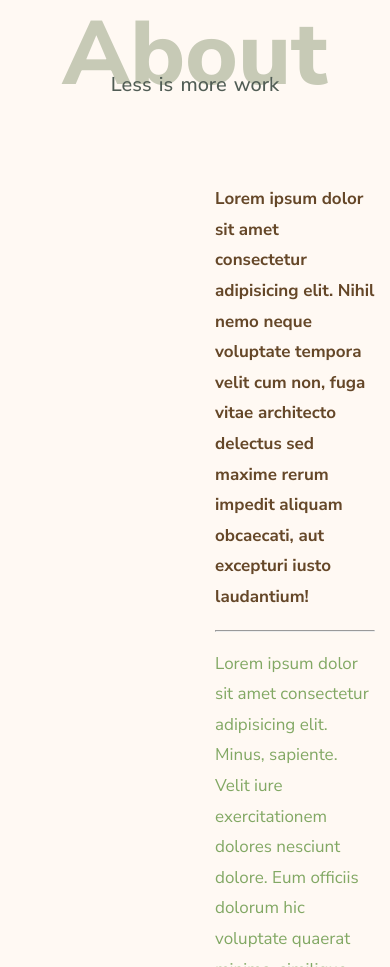
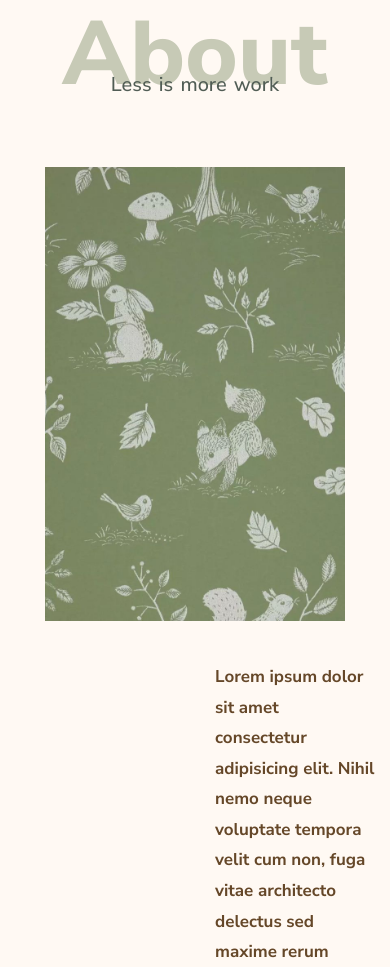
Before and after one commit to shahdelgallab/HTML-CSS-Project-I, a plain HTML site: page index.html in a window 390 px wide. Shown: the part 4923-5890 px from the top of the page. Drawn offline with Linux system fonts and the light colour scheme.

Commit message:
Update project.css

```diff
--- a/styles/project.css
+++ b/styles/project.css
@@ -395,7 +395,8 @@ p{
 }
 
 @media (max-width: 992px) {
-  .about .container .image {
+  .about .container .image::after,
+  .about .container .image::before {
     display: none;
   }
 }
```
